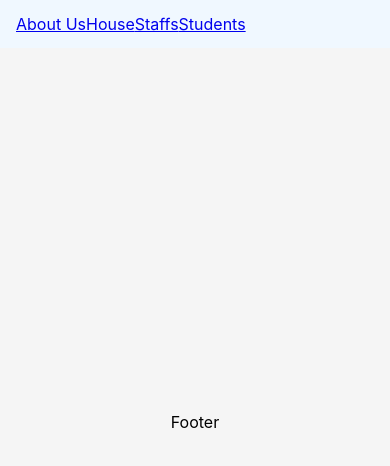
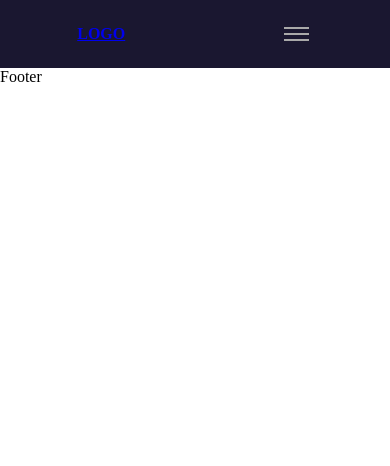
Before and after one commit to shontzu-deriv/fe-hackathon, a React (Create React App) app: page / in a window 390 px wide. Shown: the top 466 px of the page. Built offline with nearby package versions, Linux system fonts and the light colour scheme.

Commit message:
I edit the navbar

```diff
--- a/src/App.js
+++ b/src/App.js
@@ -4,7 +4,7 @@ import Footer from "./Components/Footer";
 import "./fetch";
 import AboutUs from "./Pages/AboutUs";
 import House from "./Pages/House";
-import HouseDetails  from "./Pages/House/houseDetails"
+import HouseDetails from "./Pages/House/houseDetails";
 import Staffs from "./Pages/Staffs";
 import Students from "./Pages/Students";
 import { BrowserRouter, Route, Routes } from "react-router-dom";
@@ -12,7 +12,6 @@ import { BrowserRouter, Route, Routes } from "react-router-dom";
 function App() {
   return (
     <BrowserRouter>
-      <div className="main-container">
       <Nav />
       <Routes>
         <Route path="aboutus" element={<AboutUs />} />
@@ -23,7 +22,6 @@ function App() {
         <Route path="students" element={<Students />} />
       </Routes>
       <Footer />
-      </div>
     </BrowserRouter>
   );
 }
--- a/src/Components/Nav.jsx
+++ b/src/Components/Nav.jsx
@@ -1,18 +1,60 @@
-import React from "react";
+import React, { useState } from "react";
 import { Link } from "react-router-dom";
-import "./index.css";
+import "../Components/navbar.css";
 
-export const Nav = () => {
+function Nav() {
+  const [active, setActive] = useState("nav___menu");
+  const [toggleIcon, setToggleIcon] = useState("nav___toggler");
+
+  const navToggle = () => {
+    active === "nav___menu"
+      ? setActive("nav___menu nav___active")
+      : setActive("nav___menu");
+
+    // TogglerIcon
+
+    toggleIcon === "nav___toggler"
+      ? setToggleIcon("nav___toggler toggle")
+      : setToggleIcon("nav___toggler");
+  };
+
   return (
-    <nav>
-      <div>
-        <Link to="/aboutus">About Us</Link>
-        <Link to="/house">House</Link>
-        <Link to="/staff">Staffs</Link>
-        <Link to="/students">Students</Link>
-      </div>
-    </nav>
+    <div>
+      <nav className="nav">
+        <Link to="/app" className="nav___brand">
+          LOGO
+        </Link>
+        <ul className={active}>
+          <li className="nav___item">
+            <Link to="/aboutus" className="nav___link">
+              ABOUT US
+            </Link>
+          </li>
+          <li className="nav___item">
+            <Link to="/house" className="nav___link">
+              HOUSE
+            </Link>
+          </li>
+          <li className="nav___item">
+            <Link to="/staffs" className="nav___link">
+              STAFFS
+            </Link>
+          </li>
+          <li className="nav___item">
+            <Link to="/students" className="nav___link">
+              STUDENT
+            </Link>
+          </li>
+        </ul>
+
+        <div onClick={navToggle} className={toggleIcon}>
+          <div className="line1"></div>
+          <div className="line2"></div>
+          <div className="line3"></div>
+        </div>
+      </nav>
+    </div>
   );
-};
+}
 
 export default Nav;
--- a/src/Components/index.css
+++ b/src/Components/index.css
@@ -8,7 +8,7 @@
   font-size: calc(10px + 2vmin);
   color: white;
 } */
-nav {
+/* nav {
   position: fixed;
   top: 0;
   display: inline-flex;
@@ -18,4 +18,4 @@ nav {
   background-color: aliceblue;
   padding: 0 1rem;
   box-sizing: border-box;
-}
+} */
--- /dev/null
+++ b/src/Components/navbar.css
@@ -0,0 +1,91 @@
+*,
+*::after,
+*::before {
+  margin: 0;
+  box-sizing: border-box;
+}
+
+html {
+  font-size: 62.5%;
+}
+
+body {
+  font-size: 1.6rem;
+}
+
+li {
+  list-style: none;
+}
+
+link {
+  text-decoration: none;
+  color: darkgray;
+}
+
+.nav {
+  display: flex;
+  align-items: center;
+  justify-content: space-around;
+  height: 8vh;
+  background: #1a1730;
+}
+
+.nav___brand {
+  text-transform: uppercase;
+  font-weight: bold;
+}
+
+.nav___menu {
+  display: flex;
+  align-items: center;
+  justify-content: space-around;
+  gap: 20rem;
+}
+
+.nav___toggler div {
+  width: 2.5rem;
+  height: 0.2rem;
+  margin: 0.4rem;
+  background: darkgray;
+  transition: 0.4s ease-in;
+}
+
+.nav___toggler {
+  cursor: pointer;
+  display: none;
+}
+
+@media screen and (max-width: 768px) {
+  .nav___toggler {
+    display: block;
+  }
+  .nav___menu {
+    position: fixed;
+    top: 7vh;
+    right: 0;
+    width: 50%;
+    height: 93vh;
+    background: #1a1730;
+    flex-direction: column;
+    transform: translateX(100%);
+    transition: 0.5s ease-in;
+  }
+}
+
+/* Nav Active Class */
+
+.nav___active {
+  transform: translateX(0%);
+}
+
+/*Toggler Icon Animation */
+
+.toggle .line1 {
+  transform: rotate(-45deg) translate(-4px, 5px);
+}
+.toggle .line2 {
+  opacity: 0;
+}
+.toggle .line3 {
+  transform: rotate(45deg) translate(-4px, -5px);
+}
```
Also changed, not shown: src/index.js (+6 -6 lines). Lines whose indentation alone changed are shown as unchanged.
